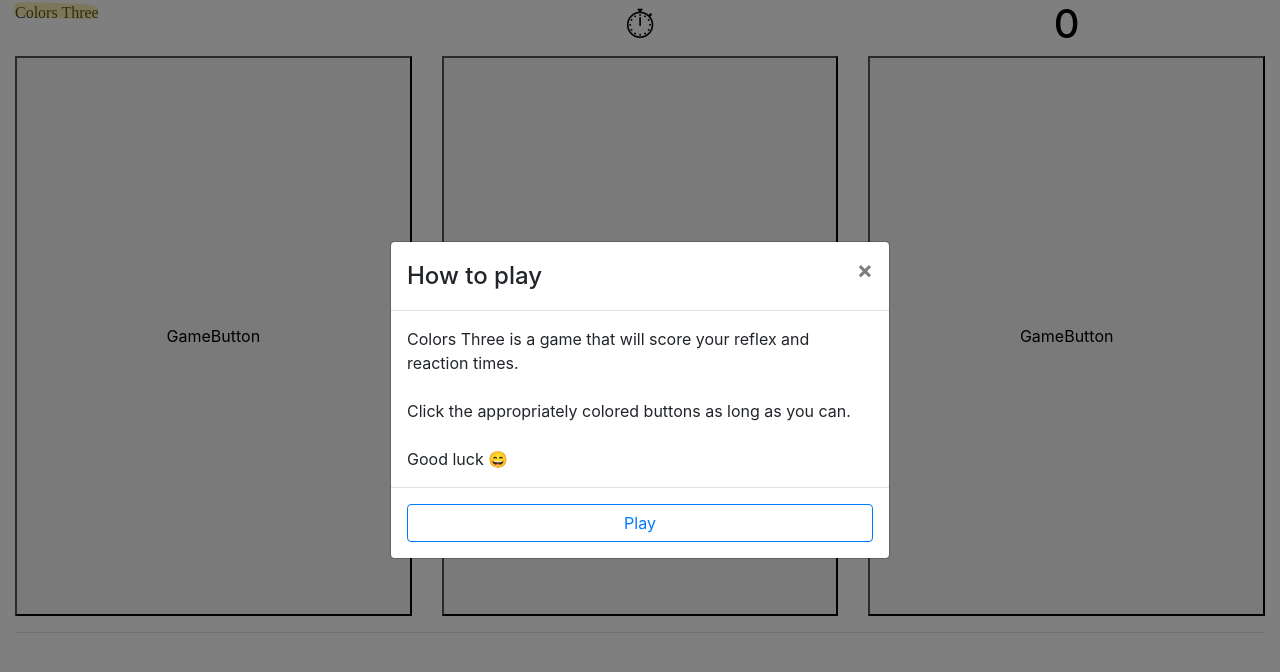
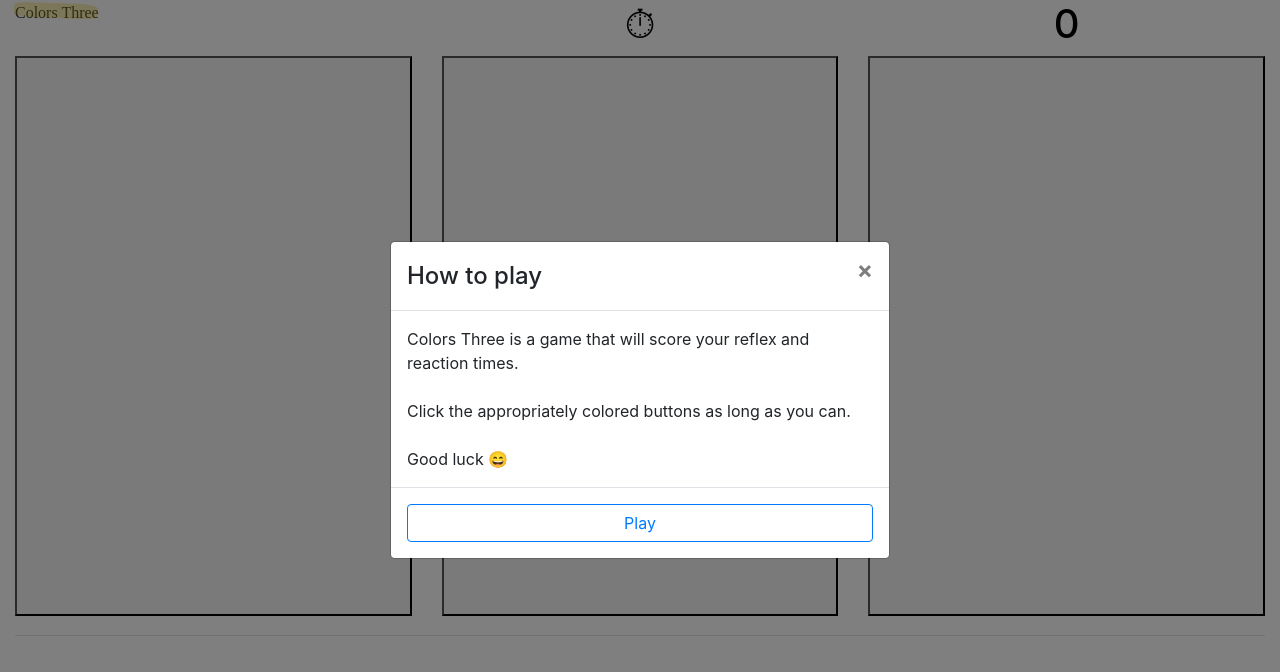
Before and after one commit to kre64/colors-three, a React (Create React App) app: page / in a window 1280 px wide. Shown: the top 672 px of the page. Built offline with nearby package versions, Linux system fonts and the light colour scheme.

Commit message:
Display which button to click logic

```diff
--- a/src/Components/GameBoard.js
+++ b/src/Components/GameBoard.js
@@ -6,7 +6,7 @@ import Target from "./Target";
 import GameButton from "./GameButton";
 
 const GameBoard = ({ game }) => {
-	const [color, setColor] = useState(1);
+	const [color, setColor] = useState('');
 	const [time, setTime] = useState(3000);
 
 	const COLORS = [0, 1, 2];
@@ -27,15 +27,18 @@ const GameBoard = ({ game }) => {
 	return (
 		<Container fluid center className="centered">
 			<Row>
-				<Col>
-					<GameButton></GameButton>
-				</Col>
-				<Col>
-					<GameButton></GameButton>
-				</Col>
-				<Col>
-					<GameButton></GameButton>
-				</Col>
+				{COLORS.map((n) => {
+					return (
+						<Col key={n}>
+							<GameButton
+								game={game}
+								color={color}
+								id={n}
+								key={n}
+							></GameButton>
+						</Col>
+					);
+				})}
 			</Row>
 			<hr></hr>
 			<Row>
--- a/src/Components/GameButton.js
+++ b/src/Components/GameButton.js
@@ -1,7 +1,7 @@
 import React from "react";
 
-const GameButton = (props) => {
-	return <button className="gameButton">GameButton</button>;
+const GameButton = ({ game, color, id, key }) => {
+	return <button className="gameButton">{color === id ? color : ""}</button>;
 };
 
 export default GameButton;
```
Also changed, not shown: 1 other file (tests, documents, lock files or other folders).
